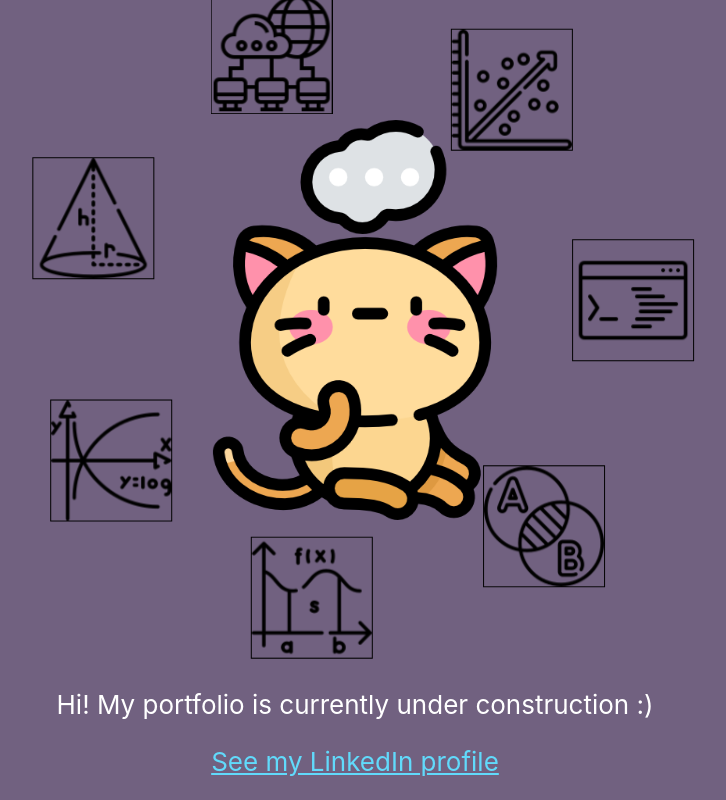
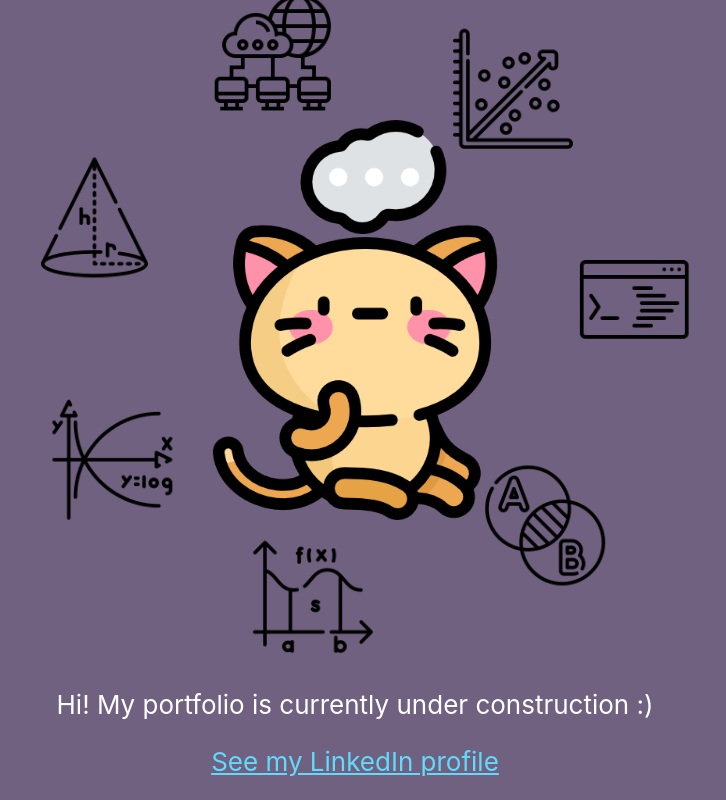
Before and after one commit to A-Cusick/A-Cusick.github.io, a React (Create React App) app: page / in a window 1280 px wide. Shown: the whole page, without its empty margins (285-1011 px from the left). Built offline with nearby package versions, Linux system fonts and the light colour scheme.

Commit message:
border cleanup

```diff
--- a/src/App.css
+++ b/src/App.css
@@ -60,7 +60,7 @@ body {
   height: 15vmin;
   left: calc(15vmin - 7.5vmin);
   top: calc(15vmin - 7.55vmin);
-  border: 1px solid black;
+  /* border: 1px solid black; */
 }
 
 @keyframes Thought-wheel-spin {
@@ -71,7 +71,3 @@ body {
     transform: rotate(360deg);
   }
 }
-
-p {
-  z-index: 1;
-}
```
